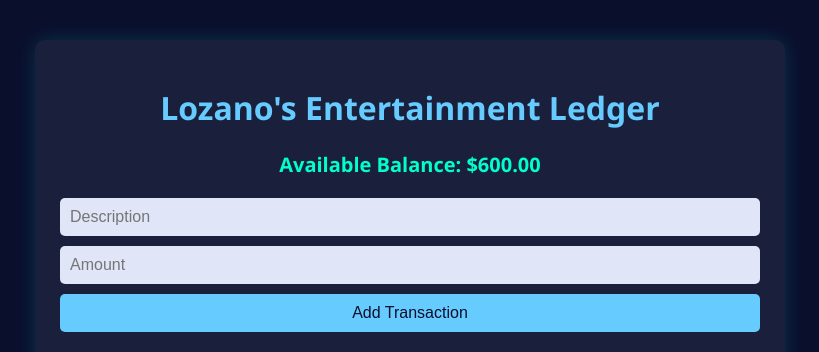
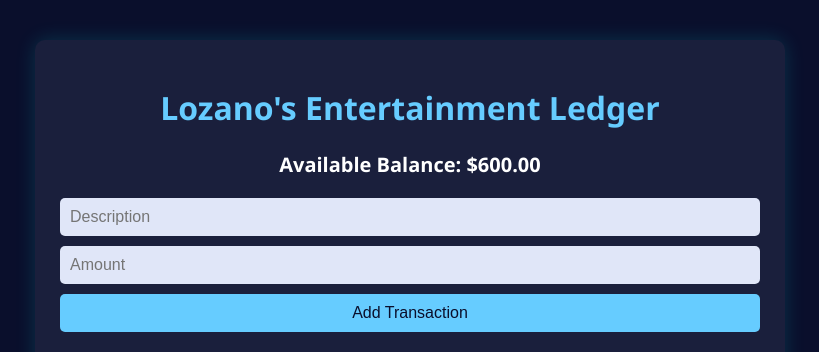
Before and after one commit to marcianolozano/entertainment-ledger, a Flask app: page / in a window 1280 px wide. Shown: the top 352 px of the page, without its empty margins (230-1049 px from the left). Run offline with Flask 3, Linux system fonts and the light colour scheme.

Commit message:
Deploying final fixed version

```diff
--- a/templates/index.html
+++ b/templates/index.html
@@ -84,7 +84,7 @@
             font-weight: bold;
             text-align: center;
             margin-bottom: 20px;
-            color: #00ffcc;
+            color: #ffffff;
         }
     </style>
 </head>
```
